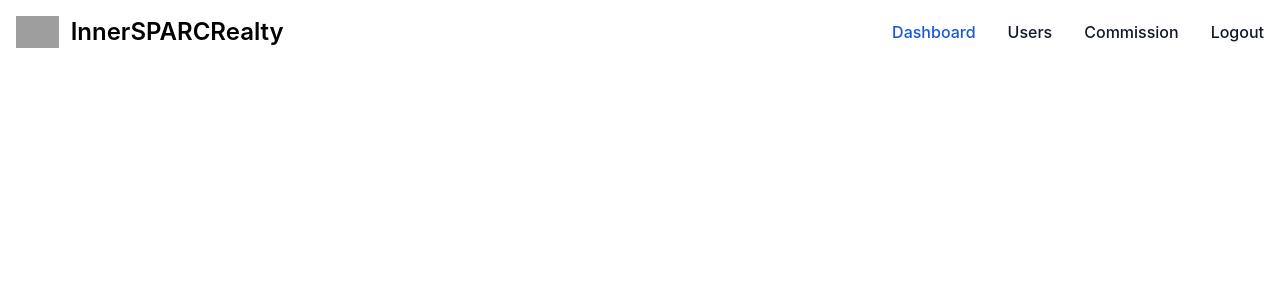
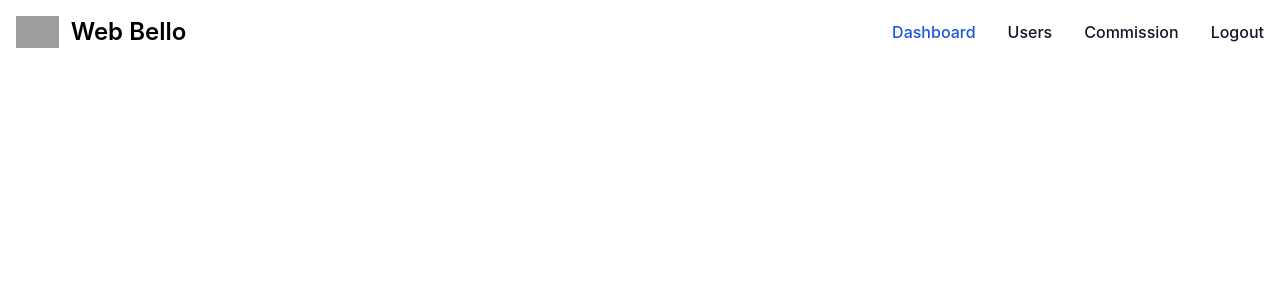
Before and after one commit to Olarvs/WebBello, a PHP site: page /navbarDashboard.php in a window 1280 px wide. Shown: the top 300 px of the page. Run offline with PHP 8.4, Linux system fonts and the light colour scheme; the visitor is signed in with stand-in values (Sample User, id 1); some libraries are stand-ins or nearby versions; grey boxes are pictures that could not be loaded.

Commit message:
change website name

```diff
--- a/components/navbar.php
+++ b/components/navbar.php
@@ -25,7 +25,7 @@ if (isset($_SESSION['ID'])) {
     <div class="max-w-screen-xl flex flex-wrap items-center justify-between mx-auto p-4">
       <a href="https://flowbite.com/" class="flex items-center">
           <img src="https://flowbite.com/docs/images/logo.svg" class="h-8 mr-3" alt="Flowbite Logo" />
-          <span class="self-center text-2xl font-semibold whitespace-nowrap text-black dark:text-white">Flowbite</span>
+          <span class="self-center text-2xl font-semibold whitespace-nowrap text-black dark:text-white">Web bello</span>
       </a>
       <button data-collapse-toggle="navbar-default" type="button" class="inline-flex items-center p-2 ml-3 text-sm text-gray-500 rounded-lg md:hidden hover:bg-gray-100 focus:outline-none focus:ring-2 focus:ring-gray-200 dark:text-gray-400 dark:hover:bg-gray-700 dark:focus:ring-gray-600" aria-controls="navbar-default" aria-expanded="false">
         <span class="sr-only">Open main menu</span>
--- a/components/navbarDashboard.php
+++ b/components/navbarDashboard.php
@@ -25,7 +25,7 @@ if (!isset($_SESSION['ID'])) {
     <div class="max-w-screen-xl flex flex-wrap items-center justify-between mx-auto p-4">
       <a href="https://flowbite.com/" class="flex items-center">
           <img src="https://flowbite.com/docs/images/logo.svg" class="h-8 mr-3" alt="Flowbite Logo" />
-          <span class="self-center text-2xl font-semibold whitespace-nowrap text-black dark:text-white">InnerSPARCRealty</span>
+          <span class="self-center text-2xl font-semibold whitespace-nowrap text-black dark:text-white">Web Bello</span>
       </a>
       <button data-collapse-toggle="navbar-default" type="button" class="inline-flex items-center p-2 ml-3 text-sm text-gray-500 rounded-lg md:hidden hover:bg-gray-100 focus:outline-none focus:ring-2 focus:ring-gray-200 dark:text-gray-400 dark:hover:bg-gray-700 dark:focus:ring-gray-600" aria-controls="navbar-default" aria-expanded="false">
         <span class="sr-only">Open main menu</span>
```
